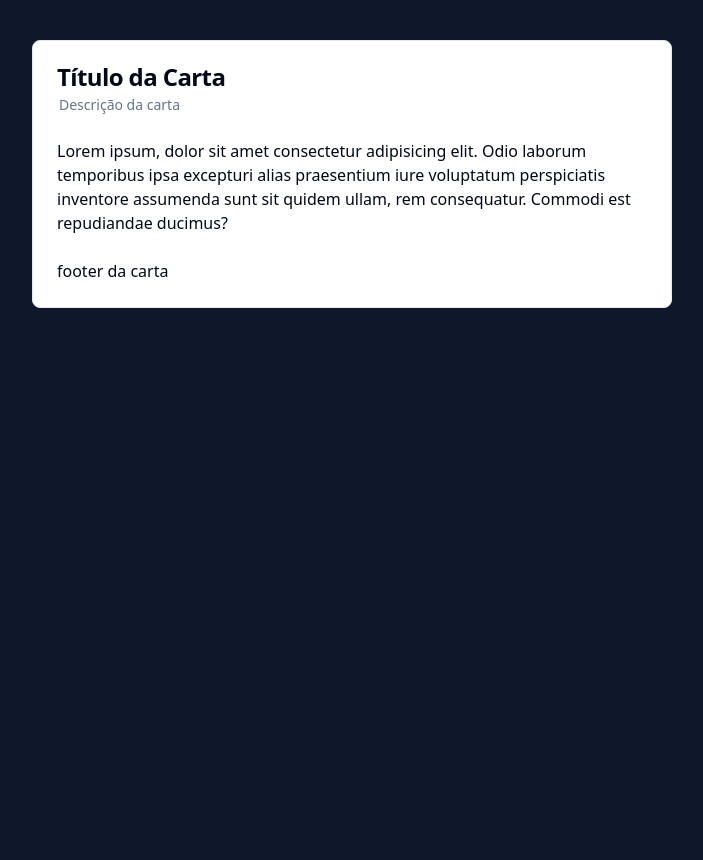
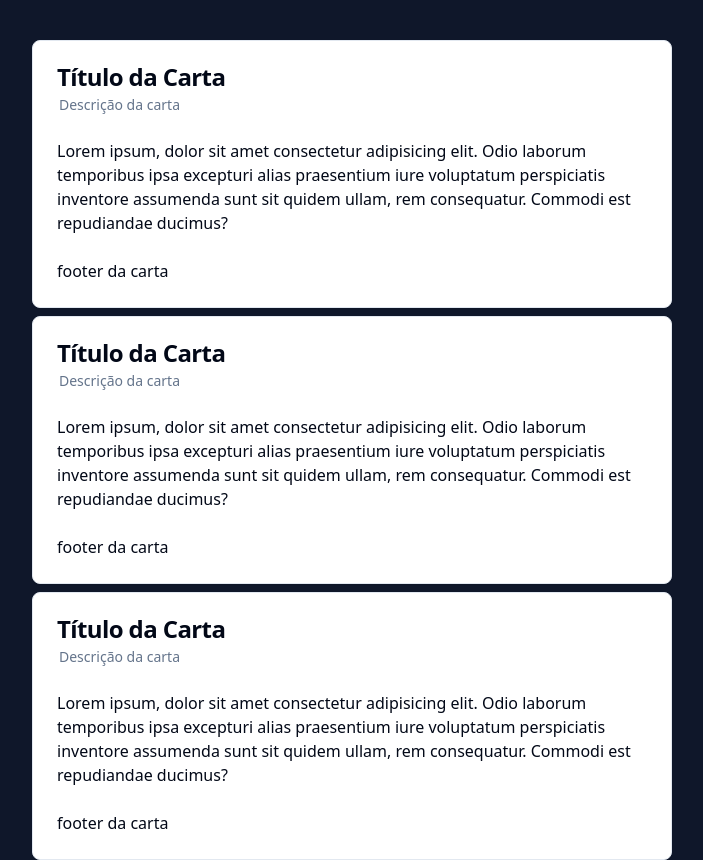
Before and after one commit to alvarengaflavio/ciclo-de-estudos, a Vue app: page / in a window 1280 px wide. Shown: the whole page, without its empty margins (288-991 px from the left). Before the commit the page ends 800 px from the top, so only its background shows below. Built offline with nearby package versions, Linux system fonts and the light colour scheme.

Commit message:
adicionar carta de disciplina no app

```diff
--- a/src/App.vue
+++ b/src/App.vue
@@ -1,29 +1,14 @@
 <script setup lang="ts">
-import {
-  Card,
-  CardContent,
-  CardDescription,
-  CardTitle,
-  CardHeader,
-  CardFooter,
-} from "./components/ui/card";
+import CardDisciplina from "./components/card-disciplina.vue";
 </script>
 
 <template>
   <div class="flex justify-center mt-10">
-    <Card class="bg-background max-w-[40rem]">
-      <CardHeader>
-        <CardTitle> Título da Carta </CardTitle>
-        <CardDescription class="ml-[2px]"> Descrição da carta </CardDescription>
-      </CardHeader>
-      <CardContent>
-        Lorem ipsum, dolor sit amet consectetur adipisicing elit. Odio laborum
-        temporibus ipsa excepturi alias praesentium iure voluptatum perspiciatis
-        inventore assumenda sunt sit quidem ullam, rem consequatur. Commodi est
-        repudiandae ducimus?</CardContent
-      >
-      <CardFooter> footer da carta </CardFooter>
-    </Card>
+    <div class="flex flex-col gap-2">
+      <CardDisciplina />
+      <CardDisciplina />
+      <CardDisciplina />
+    </div>
   </div>
 </template>
 
```
